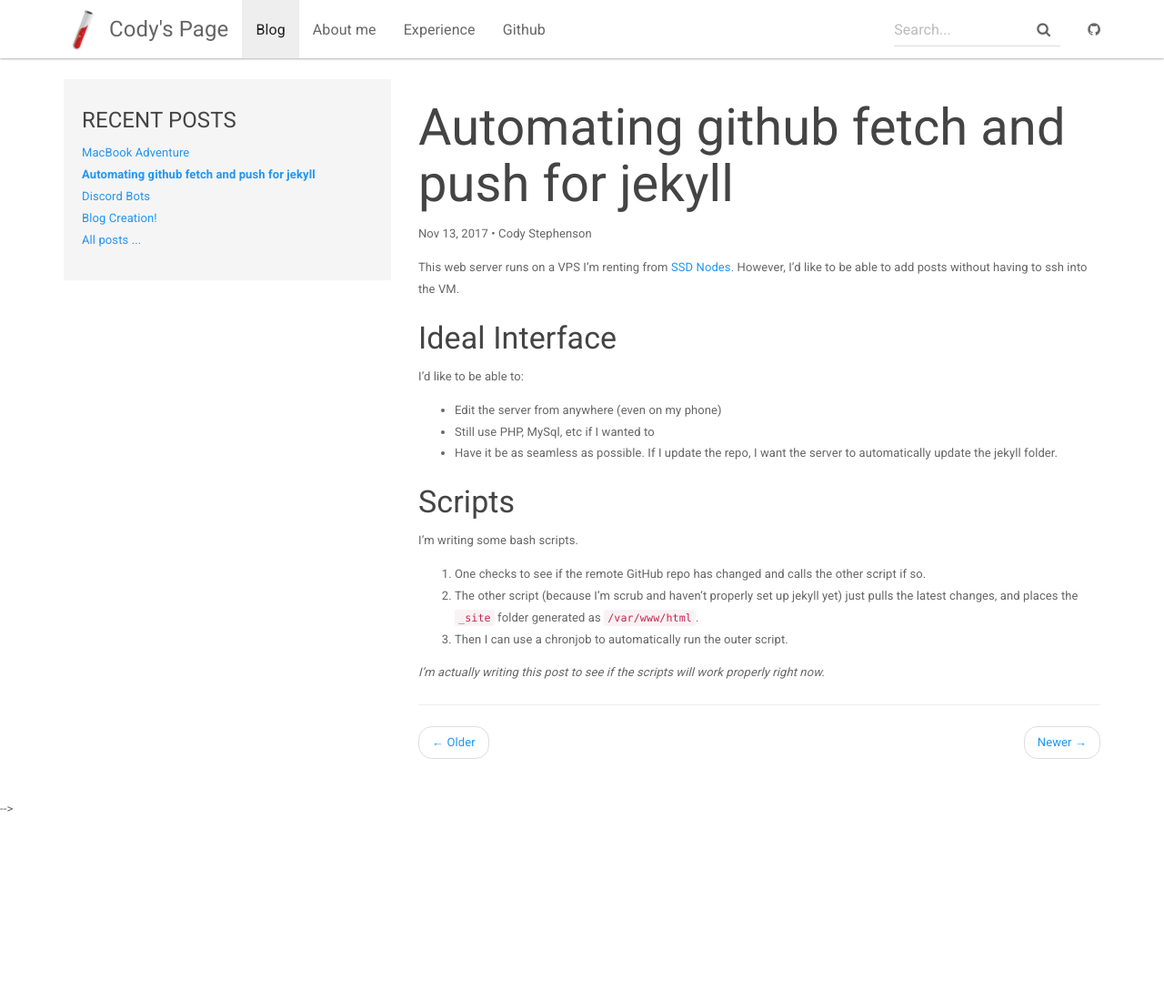
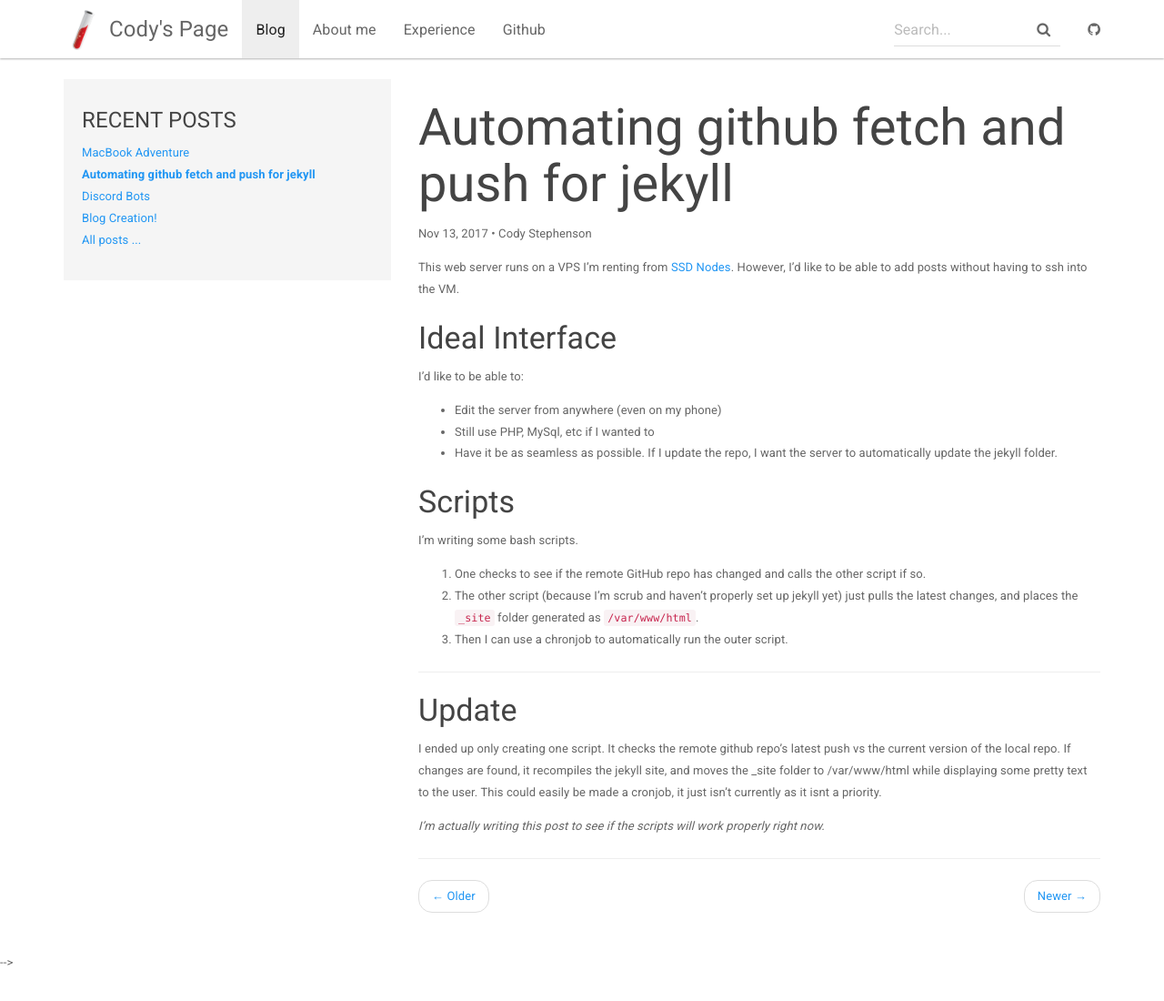
Before and after one commit to zenxr/zenxr.github.io, a Jekyll site: the page built from _posts/2017-11-13-jekyll_scripts.md, in a window 1280 px wide and 1116 px high. Shown: the top 1100 px of the window at 91% size. Built offline with Jekyll 4.4.1, drawn with Linux system fonts in a browser that asks for light colours; nearby versions of some CDN libraries.

Commit message:
pushed from VPS

```diff
--- a/_posts/2017-11-13-jekyll_scripts.md
+++ b/_posts/2017-11-13-jekyll_scripts.md
@@ -18,4 +18,10 @@
 2. The other script (because I'm scrub and haven't properly set up jekyll yet) just pulls the latest changes, and places the `_site` folder generated as `/var/www/html`.
 3. Then I can use a chronjob to automatically run the outer script.
 
+---
+### Update
+I ended up only creating one script. It checks the remote github repo's latest push vs the current version of the local repo. If changes are found, it
+recompiles the jekyll site, and moves the \_site folder to /var/www/html while displaying some pretty text to the user. This could easily be made
+a cronjob, it just isn't currently as it isnt a priority.
+
 *I'm actually writing this post to see if the scripts will work properly right now.*
```
